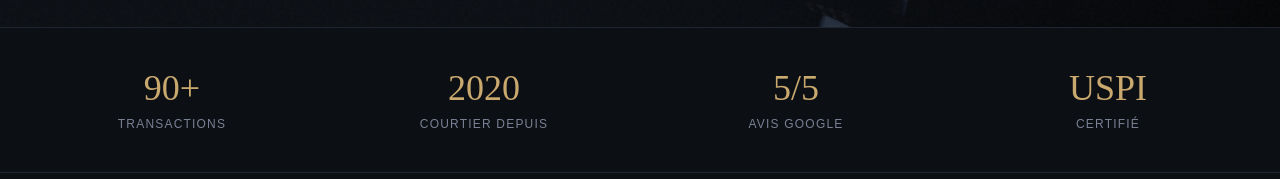
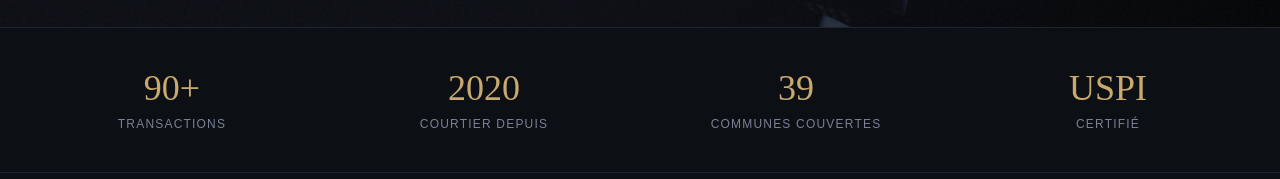
Before and after one commit to Sinseed/maison-praet, a Next.js app: page / in a window 1280 px wide. Shown: the part 773-952 px from the top of the page. Built offline with nearby package versions, Linux system fonts and the light colour scheme.

Commit message:
Remplace stat 5/5 Avis Google par 39 communes couvertes

```diff
--- a/app/page.tsx
+++ b/app/page.tsx
@@ -69,8 +69,8 @@ function StatsBar() {
           <p className="font-body text-xs tracking-widest uppercase text-brand-muted mt-2">Courtier depuis</p>
         </div>
         <div className="text-center">
-          <p className="font-display text-3xl md:text-4xl font-light text-brand-gold">5/5</p>
-          <p className="font-body text-xs tracking-widest uppercase text-brand-muted mt-2">Avis Google</p>
+          <p className="font-display text-3xl md:text-4xl font-light text-brand-gold">39</p>
+          <p className="font-body text-xs tracking-widest uppercase text-brand-muted mt-2">Communes couvertes</p>
         </div>
         <div className="text-center">
           <p className="font-display text-3xl md:text-4xl font-light text-brand-gold">USPI</p>
```
